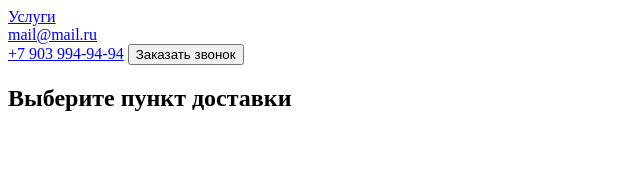
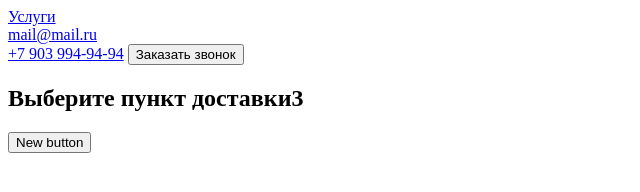
Before and after one commit to Dolory1/special-app, a plain HTML site: page index.html in a window 1280 px wide. Shown: the whole page, without its empty margins (0-640 px from the left). Drawn offline with Linux system fonts and the light colour scheme.

Commit message:
new button added

```diff
--- a/index.html
+++ b/index.html
@@ -20,6 +20,7 @@
             <button>Заказать звонок</button>
         </div>
     </header>
-    <h2>Выберите пункт доставки</h2>
+    <h2>Выберите пункт доставки3</h2>
+    <button>New button</button>
 </body>
 </html>
```
